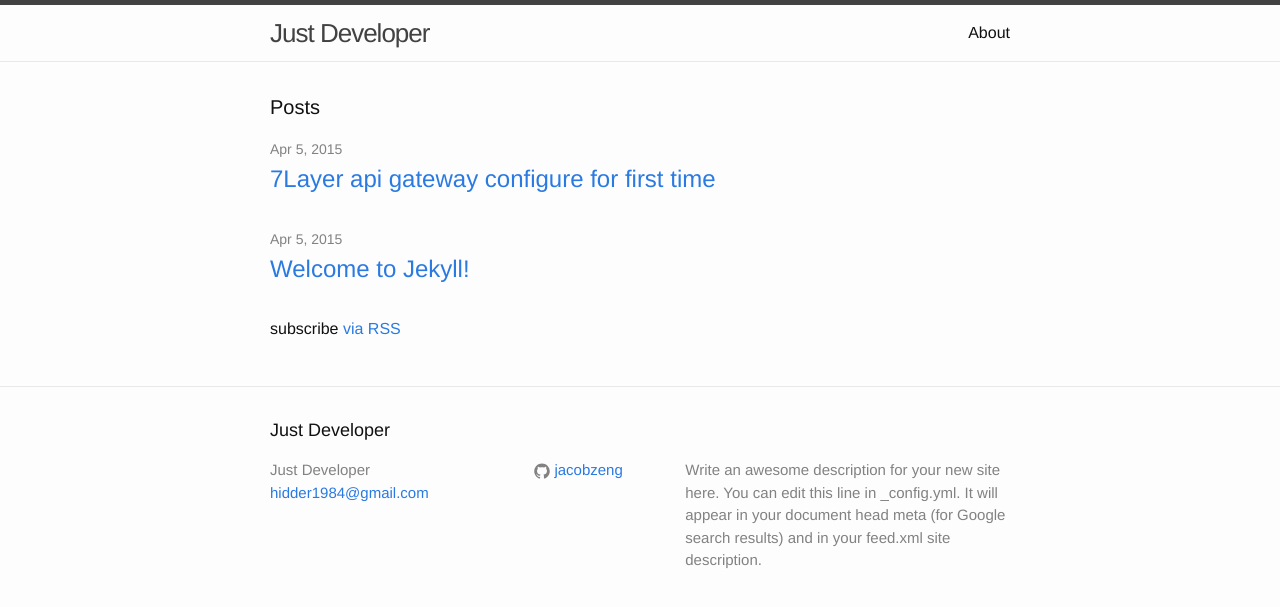
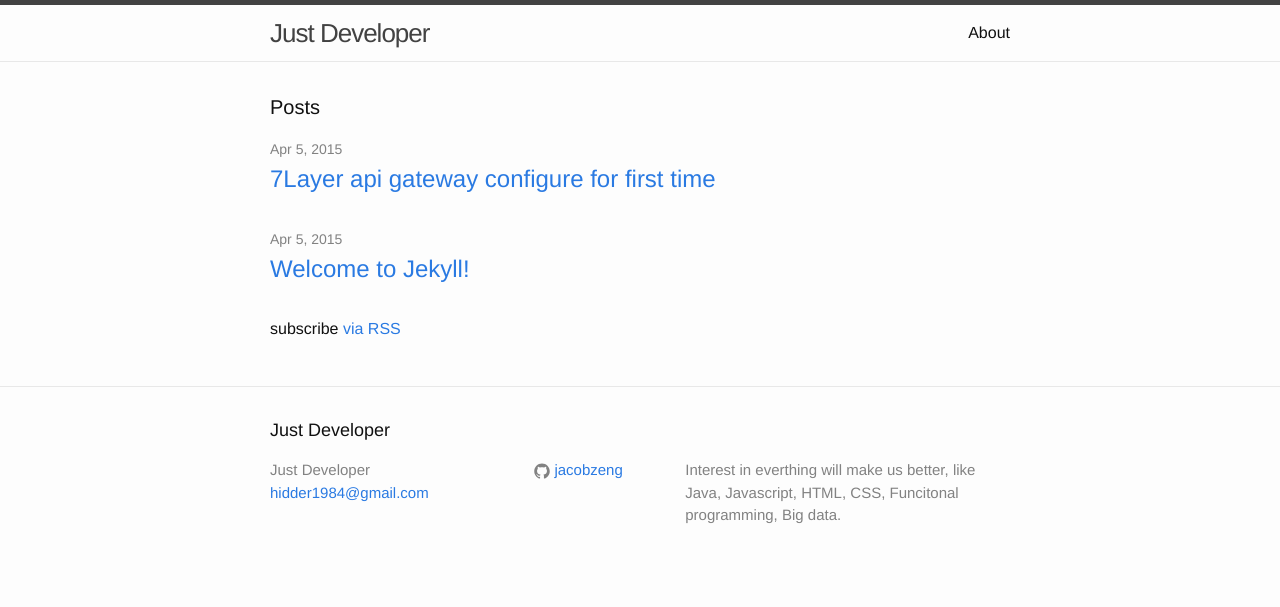
Before and after one commit to jacobzeng/jacobzeng.github.io, a Jekyll site: the page built from index.html, in a window 1280 px wide. Shown: the top 607 px of the page. Built offline with Jekyll 4.4.1, drawn with Linux system fonts in a browser that asks for light colours.

Commit message:
update description

```diff
--- a/_config.yml
+++ b/_config.yml
@@ -2,9 +2,7 @@
 title: Just Developer
 email: hidder1984@gmail.com
 description: > # this means to ignore newlines until "baseurl:"
-  Write an awesome description for your new site here. You can edit this
-  line in _config.yml. It will appear in your document head meta (for
-  Google search results) and in your feed.xml site description.
+  Interest in everthing will make us better, like Java, Javascript, HTML, CSS, Funcitonal programming, Big data.
 baseurl: "" # the subpath of your site, e.g. /blog/
 url: "http://jacobzeng.github.io" # the base hostname & protocol for your site
 twitter_username:
```
